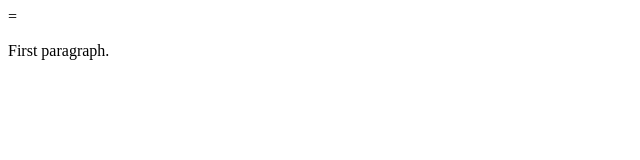
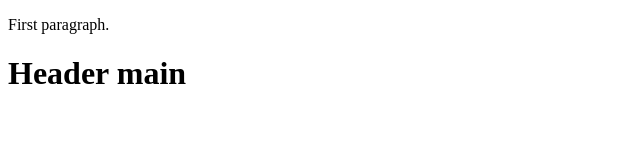
Before and after one commit to flaaaxxx/learnig-git, a plain HTML site: page index.html in a window 1280 px wide. Shown: the whole page, without its empty margins (0-640 px from the left). Drawn offline with Linux system fonts and the light colour scheme.

Commit message:
added another header

```diff
--- a/index.html
+++ b/index.html
@@ -4,7 +4,10 @@
     <title>Page Title</title>
 </head>
 <body>
-</body>=
+</body>
     <p>First paragraph.</p>
  </body>
+<h1>Header main</h1>
+
+</body>
 </html>
```
